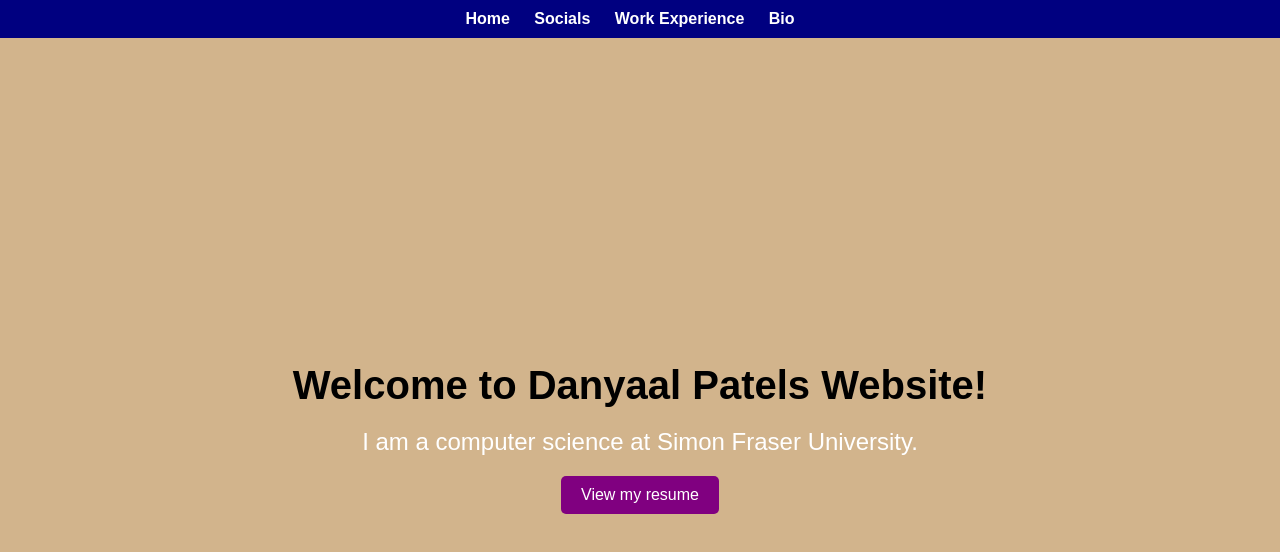
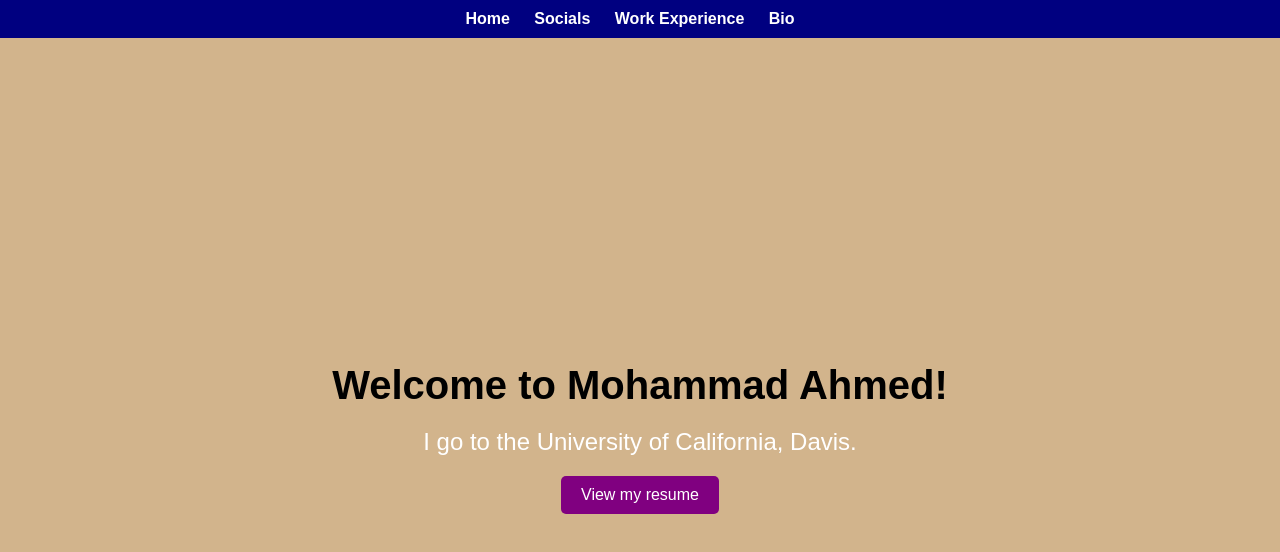
Before and after one commit to MohammadAhmed108/MohammadAhmed108.github.io, a plain HTML site: page index.html in a window 1280 px wide. Drawn offline with Linux system fonts and the light colour scheme.

Commit message:
Update index.html

```diff
--- a/index.html
+++ b/index.html
@@ -18,8 +18,8 @@
         </nav>
     </header>
     <section id="home">
-        <h1> Welcome to Danyaal Patels Website! </h1>
-        <p> I am a computer science at Simon Fraser University.</p>
+        <h1> Welcome to Mohammad Ahmed! </h1>
+        <p> I go to the University of California, Davis.</p>
         <a href="#" class="btn">View my resume</a>
         <div class="social-media">
 
```
